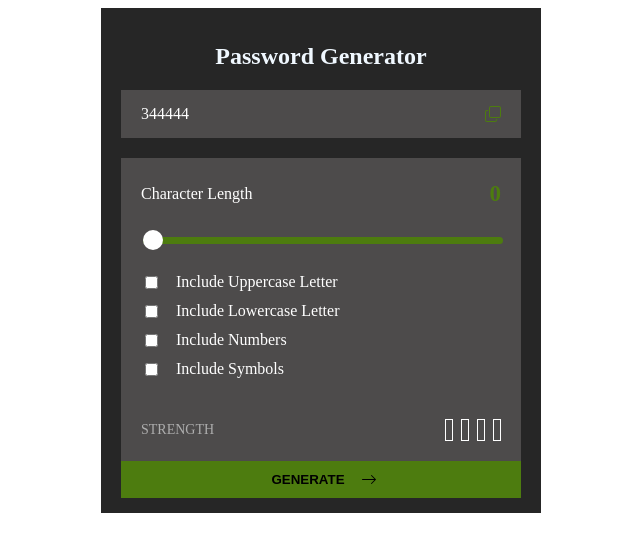
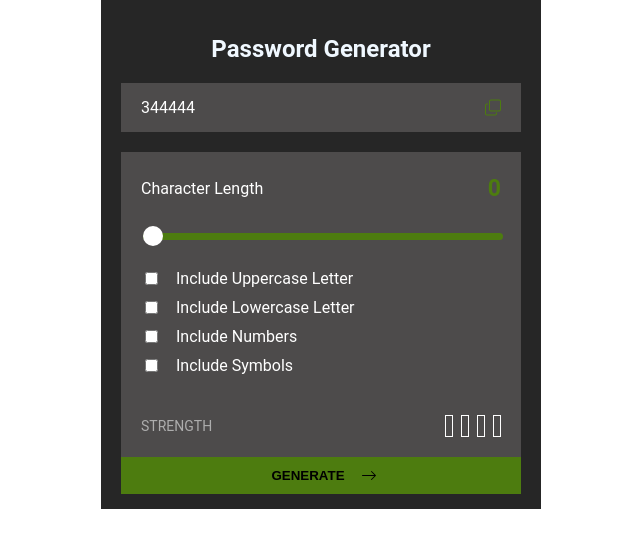
Before and after one commit to kq333/password-generator, a React (Vite) app: page / in a window 1280 px wide. Shown: the top 552 px of the page, without its empty margins (319-959 px from the left). Built offline with nearby package versions, Linux system fonts and the light colour scheme.

Commit message:
added font family and reset some elem

```diff
--- a/src/index.css
+++ b/src/index.css
@@ -0,0 +1,9 @@
+html {
+  font-family: 'Roboto', sans-serif;
+}
+
+body {
+  padding: 0;
+  margin: 0;
+  box-sizing: border-box;
+}
```
